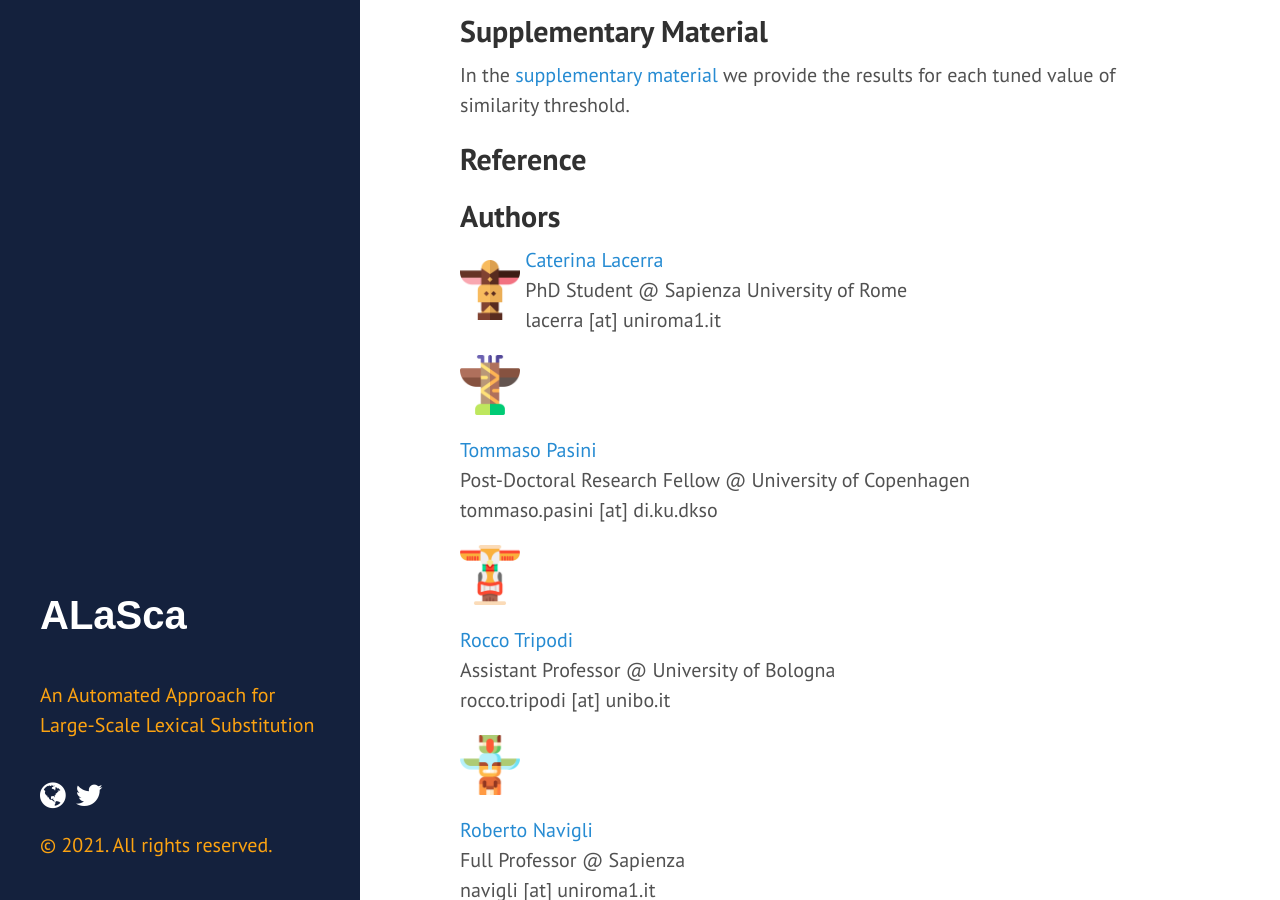
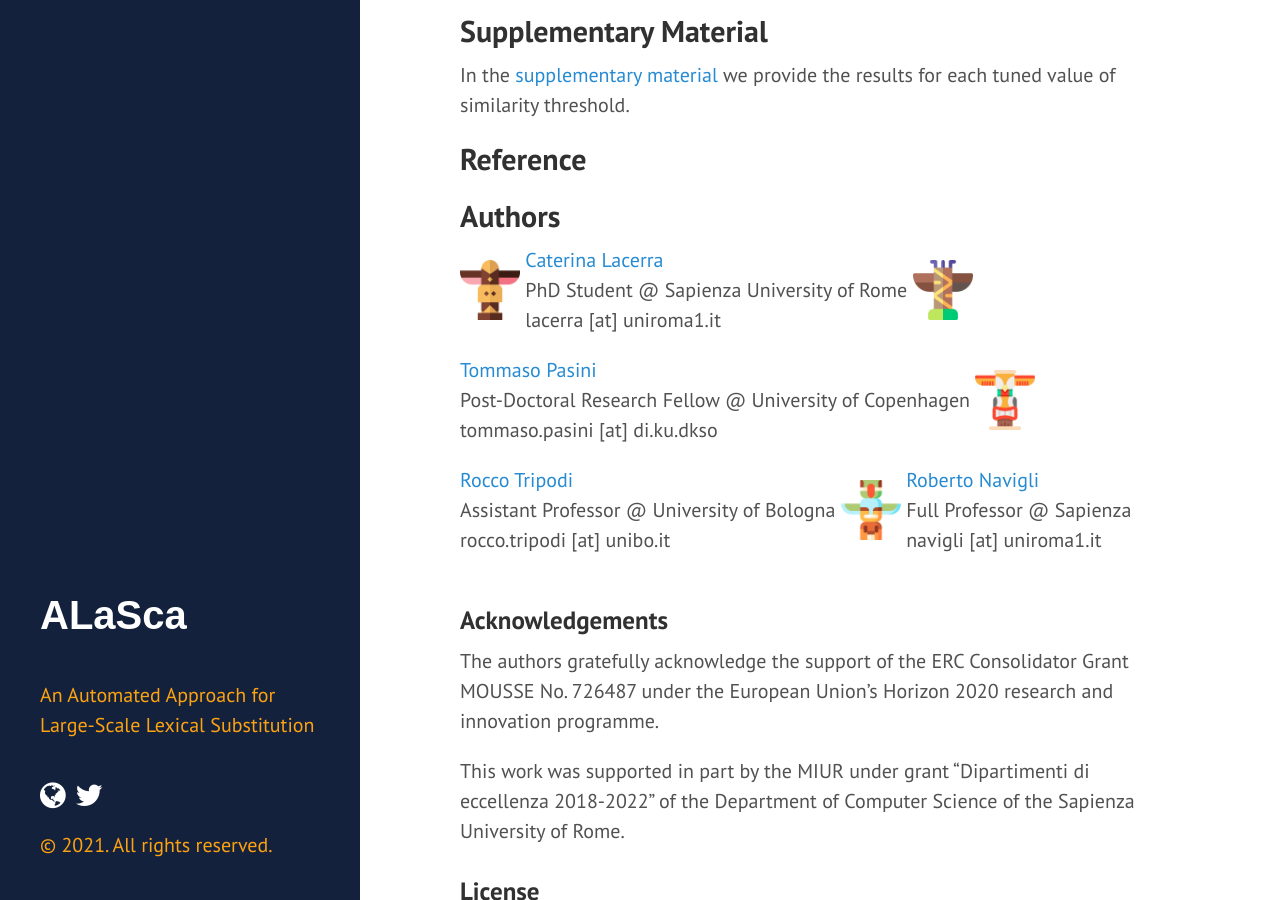
Before and after one commit to caterinaLacerra/ALaSca, a Jekyll site: the page built from docs/_posts/2021-05-24-datasets.md, in a window 1280 px wide and 900 px high, scrolled down 813 px. Built offline with Jekyll 4.4.1, drawn with Linux system fonts in a browser that asks for light colours.

Commit message:
Update 2021-05-24-datasets.md

```diff
--- a/docs/_posts/2021-05-24-datasets.md
+++ b/docs/_posts/2021-05-24-datasets.md
@@ -26,8 +26,10 @@ In the [supplementary material](/docs/assets/supplementary_alasca.pdf) we provid
 </p>
 </div>
 
-<div>
+<div style="display:inline-block;vertical-align:middle;">
 <img class="img" src="https://raw.githubusercontent.com/caterinaLacerra/alasca/master/docs/_images/totem_tommaso.png" width="60px">
+ </div>
+<div style="display:inline-block;vertical-align:middle;">
 <p class="content-holder">
   <a href="https://pasinit.github.io/" target='_blank'>Tommaso Pasini</a><br/>
   Post-Doctoral Research Fellow @ University of Copenhagen<br/>
@@ -36,18 +38,23 @@ In the [supplementary material](/docs/assets/supplementary_alasca.pdf) we provid
 </div>
 
 
-<div>
+<div style="display:inline-block;vertical-align:middle;">
 <img class="img" src="https://raw.githubusercontent.com/caterinaLacerra/alasca/master/docs/_images/totem_rocco.png" width="60px">
-<p class="content-holder">
+</div>
+<div style="display:inline-block;vertical-align:middle;">
+  <p class="content-holder">
   <a href="https://twitter.com/rocco_tri?lang=en">Rocco Tripodi</a><br/>
   Assistant Professor @ University of Bologna<br/>
   rocco.tripodi [at] unibo.it
 </p>
 </div>
 
-<div>
+<div  style="display:inline-block;vertical-align:middle;">
 <img class="img" src="https://raw.githubusercontent.com/caterinaLacerra/alasca/master/docs/_images/totem_prof.png" width="60px">
-<p class="content-holder">
+</div>
+
+<div style="display:inline-block;vertical-align:middle;">
+  <p class="content-holder">
   <a href="http://www.users.di.uniroma1.it/~navigli/" target='_blank'>Roberto Navigli</a><br/>
   Full Professor @ Sapienza<br/>
   navigli [at] uniroma1.it
```
